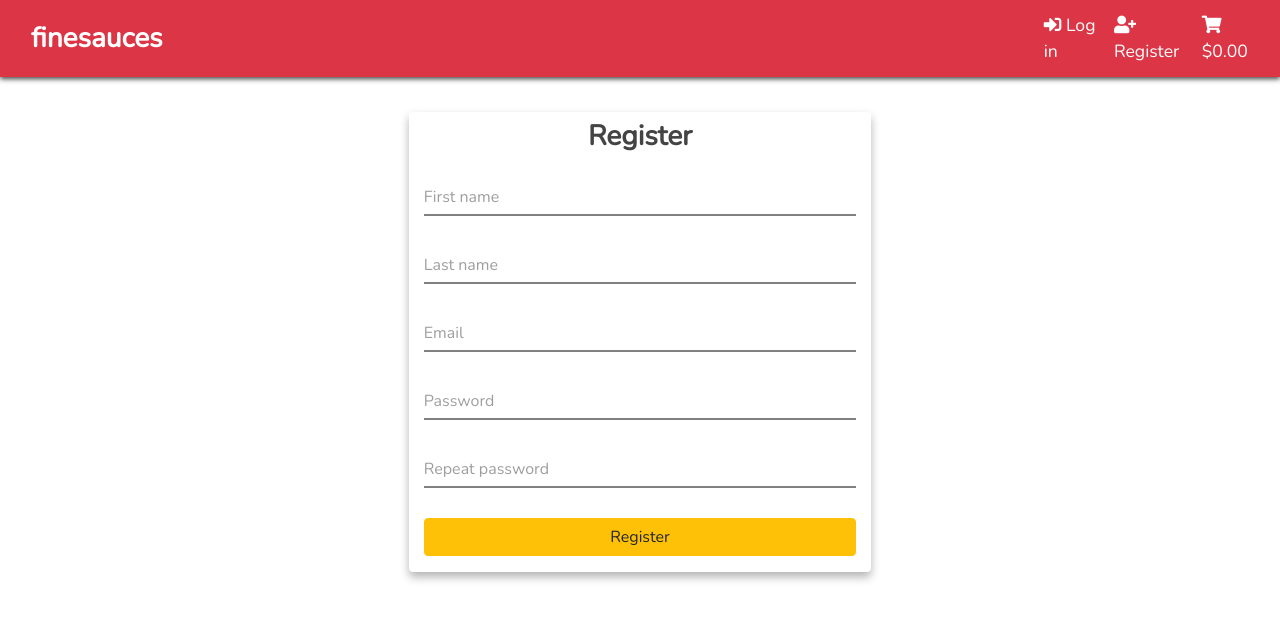
After one commit to castobary/finesauces, a Django app: page /accounts/register/ in a window 1280 px wide. The commit adds this page. Shown: the top 635 px of the page. Run offline with Django 5.2, Linux system fonts and the light colour scheme; parts of the project's set-up code (start-up, migrations or seed data) failed here and were passed over; some libraries are stand-ins or nearby versions.

Commit message:
register users

```diff
--- a/accounts/forms.py
+++ b/accounts/forms.py
@@ -1,4 +1,34 @@
 from django import forms
+
+from django.contrib.auth.models import User
+
+class UserRegistrationForm(forms.ModelForm):
+
+    password2 = forms.CharField(
+
+        widget=forms.PasswordInput(attrs={
+            'class': 'form-control',
+        }))
+
+    class Meta:
+        model = User
+        fields = ('first_name', 'last_name', 'email', 'password')
+
+        widgets = {
+            'first_name': forms.TextInput(
+                attrs={'class': 'form-control'}
+            ),
+            'last_name': forms.TextInput(
+                attrs={'class': 'form-control'}
+            ),
+            'email': forms.EmailInput(
+                attrs={'class': 'form-control'}
+            ),
+            'password': forms.PasswordInput(
+                attrs={'class': 'form-control'}
+            ),
+        }
+
 
 class LoginForm(forms.Form):
     email = forms.CharField(
--- a/accounts/urls.py
+++ b/accounts/urls.py
@@ -8,6 +8,6 @@ app_name = 'accounts'
 urlpatterns = [
     # path('login/', auth_views.LoginView.as_view(template_name='accounts/registration/login.html'), name='login'),
      path('login/', views.user_login, name='login'),
-   #  path('logout/', auth_views.LogoutView.as_view(), name='logout'),
      path('logout/', views.UserLogoutView.as_view(), name='logout'),
+     path('register/', views.register, name='register')
 ]
--- a/accounts/views.py
+++ b/accounts/views.py
@@ -4,7 +4,7 @@ from django.contrib.auth import authenticate, login
 from django.contrib.auth.models import User
 from django.contrib import messages
 from django.contrib.auth.views import LogoutView
-from .forms import LoginForm
+from .forms import LoginForm, UserRegistrationForm
 
 def user_login(request):
     if request.method == 'POST':
@@ -45,3 +45,51 @@ class UserLogoutView(LogoutView):
             extra_tags="alert-success",
         )
         return super().get_next_page()
+
+def register(request):
+    if request.method == 'POST':
+        user_form = UserRegistrationForm(request.POST)
+        if user_form.is_valid():
+            cf = user_form.cleaned_data
+
+            email = cf['email']
+            password = cf['password']
+            password2 = cf['password2']
+
+        if password == password2:
+            if User.objects.filter(email=email).exists():
+                    messages.error(request,
+                        'User with given email already exists')
+                    return render(
+                        request,
+                        'accounts/register.html',
+                        {'user_form': user_form}
+                    )
+        else:
+            messages.error(request, 'Passwords don\'t match')
+            return render(
+                        request,
+                        'accounts/register.html',
+                        {'user_form': user_form}
+                    )
+        # Create a new user object
+        new_user = User.objects.create_user(
+                first_name=cf['first_name'],
+                last_name=cf['last_name'],
+                username=email,
+                email=email,
+                password=password
+            )
+
+        return render(
+                request,
+                'accounts/register_done.html',
+                {'new_user': new_user}
+            )
+    else:
+        user_form = UserRegistrationForm()
+    return render(
+        request,
+        'accounts/register.html',
+        {'user_form': user_form}
+    )
--- /dev/null
+++ b/templates/accounts/register.html
@@ -0,0 +1,50 @@
+{% extends 'master/master.html' %}
+
+{% block title %}Register{% endblock %}
+
+{% block content %}
+{% if messages %}
+  <div class="shadow-custom messages alert alert-danger
+    col-lg-5 mx-auto text-center">
+    {% for message in messages %}
+      {{ message }}
+        <a href="" class="close">x</a>
+      {% endfor %}
+  </div>
+{% endif %}
+
+ <div class="card shadow-custom border-0 col-lg-5 mx-auto mb-3">
+  <h3 class="py-2 font-weight-bold text-grey text-center">
+    Register
+  </h3>
+  <form action="" method="post">
+    <div class="form-group">
+
+      {% csrf_token %}
+      <div class="input-field">
+        {{ user_form.first_name }}
+        <label for="first_name">First name</label>
+      </div>
+      <div class="input-field">
+        {{ user_form.last_name }}
+        <label for="last_name">Last name</label>
+      </div>
+      <div class="input-field">
+        {{ user_form.email }}
+        <label for="email">Email</label>
+      </div>
+      <div class="input-field">
+        {{ user_form.password }}
+        <label for="password">Password</label>
+      </div>
+      <div class="input-field">
+        {{ user_form.password2 }}
+        <label for="password2">Repeat password</label>
+      </div>
+    </div>
+    <button class="btn btn-block btn-warning mb-3" type="submit">
+      Register
+    </button>
+  </form>
+</div>
+{% endblock %}
--- a/templates/master/master.html
+++ b/templates/master/master.html
@@ -49,7 +49,7 @@
         </a>
       </li>
       <li class="nav-item">
-        <a href="" class="nav-link text-white">
+        <a href="{% url 'accounts:register' %}" class="nav-link text-white">
           <i class="fas fa-user-plus"></i> Register
         </a>
       </li>
```
Also changed, not shown: templates/accounts/register_done.html (added, +14 -0 lines).
